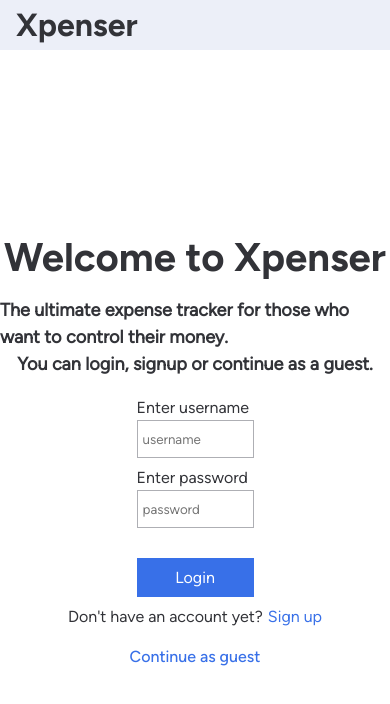
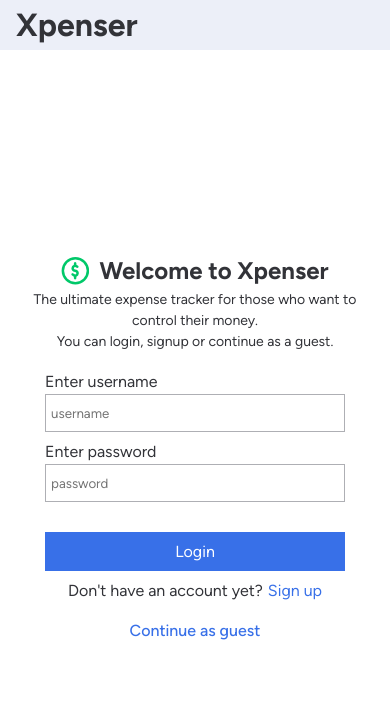
Before and after one commit to RonFelsenfeld/Xpenser-Frontend, a React (Vite) app: page / in a window 390 px wide. Shown: the top 704 px of the page. Built offline with nearby package versions, Linux system fonts and the light colour scheme; no server answers.

Commit message:
Make login page responsive

```diff
--- /dev/null
+++ b/src/assets/style/components/general/_pie-chart.scss
@@ -0,0 +1,7 @@
+.pie-chart {
+  .chart-title {
+    text-align: center;
+    font-size: em(24px);
+    font-family: FigtreeMedium;
+  }
+}
--- a/src/assets/style/main.scss
+++ b/src/assets/style/main.scss
@@ -17,6 +17,7 @@
 @import 'components/general/app-header';
 @import 'components/general/loader';
 @import 'components/general/user-msg';
+@import 'components/general/pie-chart';
 @import 'components/general/chart-replacement';
 
 @import 'components/expense/expense-list';
--- a/src/assets/style/pages/_expense-index.scss
+++ b/src/assets/style/pages/_expense-index.scss
@@ -3,8 +3,13 @@
   overflow: hidden;
 
   display: grid;
+  // grid-template-columns: 1fr minmax(auto, 33vw);
   grid-template-columns: 2fr 1fr;
   column-gap: 30px;
+
+  @include for-normal-layout {
+    grid-template-columns: 1fr auto;
+  }
 
   .expenses-container {
     overflow-y: scroll;
--- a/src/assets/style/pages/_login-signup.scss
+++ b/src/assets/style/pages/_login-signup.scss
@@ -5,25 +5,55 @@
   .login-header {
     line-height: 1.5;
     margin-block-end: 20px;
+    padding-inline: 10px;
 
-    .main-heading {
-      font-family: FigtreeBold;
-      font-size: em(40px);
-      margin-block-end: 10px;
+    .title-container {
+      gap: em(10px);
+
+      .main-heading {
+        font-family: FigtreeBold;
+        font-size: em(40px);
+
+        @include for-small-layout {
+          font-size: em(32px);
+        }
+
+        @include for-mobile-layout {
+          font-size: em(24px);
+        }
+      }
     }
 
     .secondary-heading {
       font-family: FigtreeRegular;
+      font-weight: normal;
       font-size: em(18px);
+      text-align: center;
+
+      @include for-small-layout {
+        font-size: em(16px);
+      }
+
+      @include for-mobile-layout {
+        font-size: em(14px);
+      }
     }
   }
 
   form {
     gap: 10px;
+    width: 600px;
+
+    @include for-small-layout {
+      width: 400px;
+    }
+
+    @include for-mobile-layout {
+      width: 300px;
+    }
 
     .input-container {
       gap: 3px;
-      width: 30vw;
       font-size: em(16px);
 
       input {
--- a/src/assets/style/setup/_mixins.scss
+++ b/src/assets/style/setup/_mixins.scss
@@ -1,26 +1,26 @@
-// @mixin for-normal-layout {
-//   @media (max-width: $break-normal) {
-//     @content;
-//   }
-// }
-
 // @mixin for-narrow-layout {
 //   @media (max-width: $break-narrow) {
 //     @content;
 //   }
 // }
 
-// @mixin for-small-layout {
-//   @media (max-width: $break-small) {
-//     @content;
-//   }
-// }
+@mixin for-normal-layout {
+  @media (max-width: $break-normal) {
+    @content;
+  }
+}
 
-// @mixin for-mobile-layout {
-//   @media (max-width: $break-mobile) {
-//     @content;
-//   }
-// }
+@mixin for-small-layout {
+  @media (max-width: $break-small) {
+    @content;
+  }
+}
+
+@mixin for-mobile-layout {
+  @media (max-width: $break-mobile) {
+    @content;
+  }
+}
 
 @mixin fullPage() {
   width: 100vw;
--- a/src/assets/style/setup/_vars.scss
+++ b/src/assets/style/setup/_vars.scss
@@ -21,7 +21,7 @@ $picker-btn-border-clr: rgb(118, 118, 118);
   --category-transport-clr: rgb(234, 252, 119);
   --category-entertainment-clr: rgb(195, 248, 115);
   --category-utilities-clr: rgb(251, 175, 128);
-  --category-savings-clr: rgb(123, 255, 251);
+  --category-savings-clr: rgb(246, 121, 121);
   --category-other-clr: rgb(118, 190, 250);
 }
 
@@ -35,6 +35,6 @@ $cmp-br: 16px;
 
 // MQ
 $break-mobile: 450px;
-$break-small: 600px;
-$break-narrow: 750px;
-$break-normal: 1000px;
+$break-small: 650px;
+// $break-narrow: 750px;
+$break-normal: 1050px;
--- a/src/components/general/LoginSignup.jsx
+++ b/src/components/general/LoginSignup.jsx
@@ -59,7 +59,11 @@ export function LoginSignup() {
   return (
     <section className="login-page flex column align-center justify-center">
       <header className="login-header flex column align-center ">
-        <h1 className="main-heading">Welcome to Xpenser</h1>
+        <div className="title-container flex align-center">
+          <img src="/assets/img/loader-coin.png" alt="Green coin" className="login-img" />
+          <h1 className="main-heading">Welcome to Xpenser</h1>
+        </div>
+
         <h3 className="secondary-heading">
           The ultimate expense tracker for those who want to control their money.
         </h3>
--- a/src/components/general/PieChart.jsx
+++ b/src/components/general/PieChart.jsx
@@ -6,7 +6,7 @@ import { utilService } from '../../services/util.service'
 
 ChartJS.register(ArcElement, Tooltip, Legend)
 
-export function PieChart({ expenses }) {
+export function PieChart({ title, expenses }) {
   const expensesPerCategoryMap = expenseService.getCategoriesMap(expenses)
 
   // ! Making sure that the arrays are orderly sync
@@ -31,20 +31,25 @@ export function PieChart({ expenses }) {
 
   const options = {
     responsive: true,
-    maintainAspectRatio: false,
+    maintainAspectRatio: true,
     plugins: {
       legend: {
         display: true,
         labels: {
-          padding: 20,
+          padding: 35,
           color: 'rgb(50, 51, 56)',
           font: {
-            size: 18,
+            size: 14,
           },
         },
       },
     },
   }
 
-  return <Pie data={data} options={options} />
+  return (
+    <div className="pie-chart">
+      <h3 className="chart-title">{title}</h3>
+      <Pie data={data} options={options} />
+    </div>
+  )
 }
--- a/src/pages/ExpenseIndex.jsx
+++ b/src/pages/ExpenseIndex.jsx
@@ -117,7 +117,11 @@ export function ExpenseIndex() {
       </div>
 
       <div className="chart-container">
-        {isExistDataForChart() ? <PieChart expenses={expenses} /> : <ChartReplacement />}
+        {isExistDataForChart() ? (
+          <PieChart title="Expenses Per Category" expenses={expenses} />
+        ) : (
+          <ChartReplacement />
+        )}
       </div>
 
       <Outlet context={[setExpenses]} />
```
Also changed, not shown: public/assets/img/wallet.jpeg (deleted).
